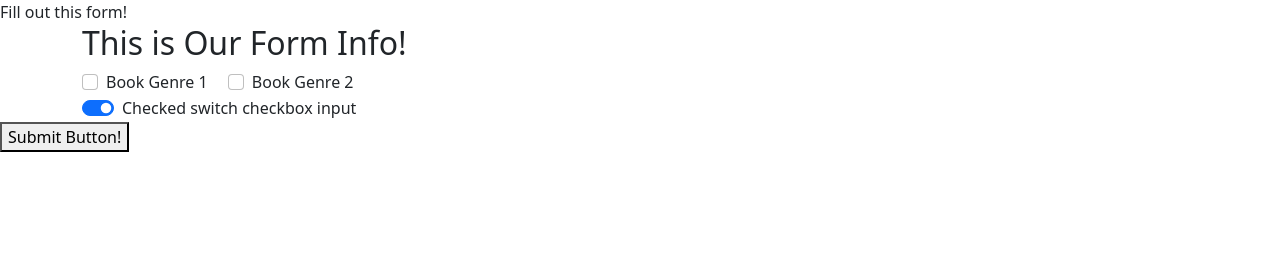
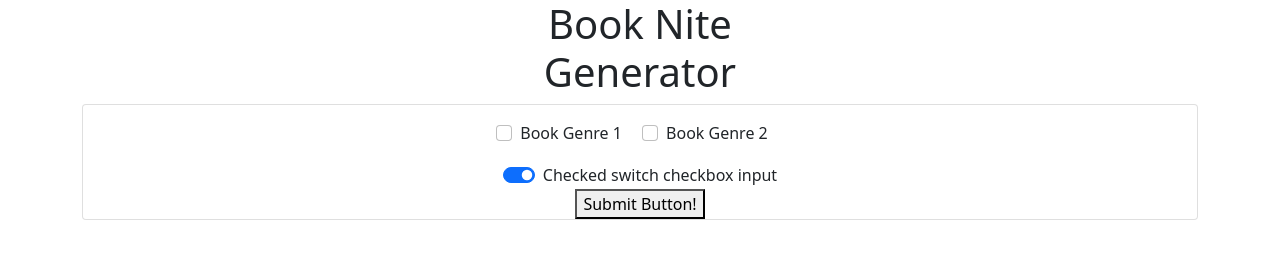
Before and after one commit to abbyjo/book-nite, a plain HTML site: page index.html in a window 1280 px wide. Drawn offline with nearby package versions, Linux system fonts and the light colour scheme.

Commit message:
Edited structure of landing page

```diff
--- a/index.html
+++ b/index.html
@@ -12,11 +12,11 @@
 </head>
 
 <body>
-    <header>Fill out this form!</header>
 
-    <div class="container">
-        <h2>This is Our Form Info!</h2>
-        <div>
+    <div class="container text-center">
+        <h1>Book Nite<br>Generator</h1>
+        <section id="form" class="card align-items-center">
+            <div class="card-body">
                 <!-- Inline checkboxes for Book Genres-->
                 <div class="form-check form-check-inline">
                     <input class="form-check-input" type="checkbox" id="inlineCheckbox1" value="option1">
@@ -30,15 +30,13 @@
 
             <div>
                 <!-- Toggle switch for Alcoholic vs. Nonalcoholic drinks -->
-            <div class="form-check form-switch">
+                <div class="form-check form-switch ">
                     <input class="form-check-input" type="checkbox" role="switch" id="flexSwitchCheckChecked" checked>
                     <label class="form-check-label" for="flexSwitchCheckChecked">Checked switch checkbox input</label>
                 </div>
             </div>
-    </div>
-
-    <div>
             <button>Submit Button!</button>
+        </section>
     </div>
 
     <!--Bootstrap Bundle with Popper -->
```
Lines whose indentation alone changed are shown as unchanged.
